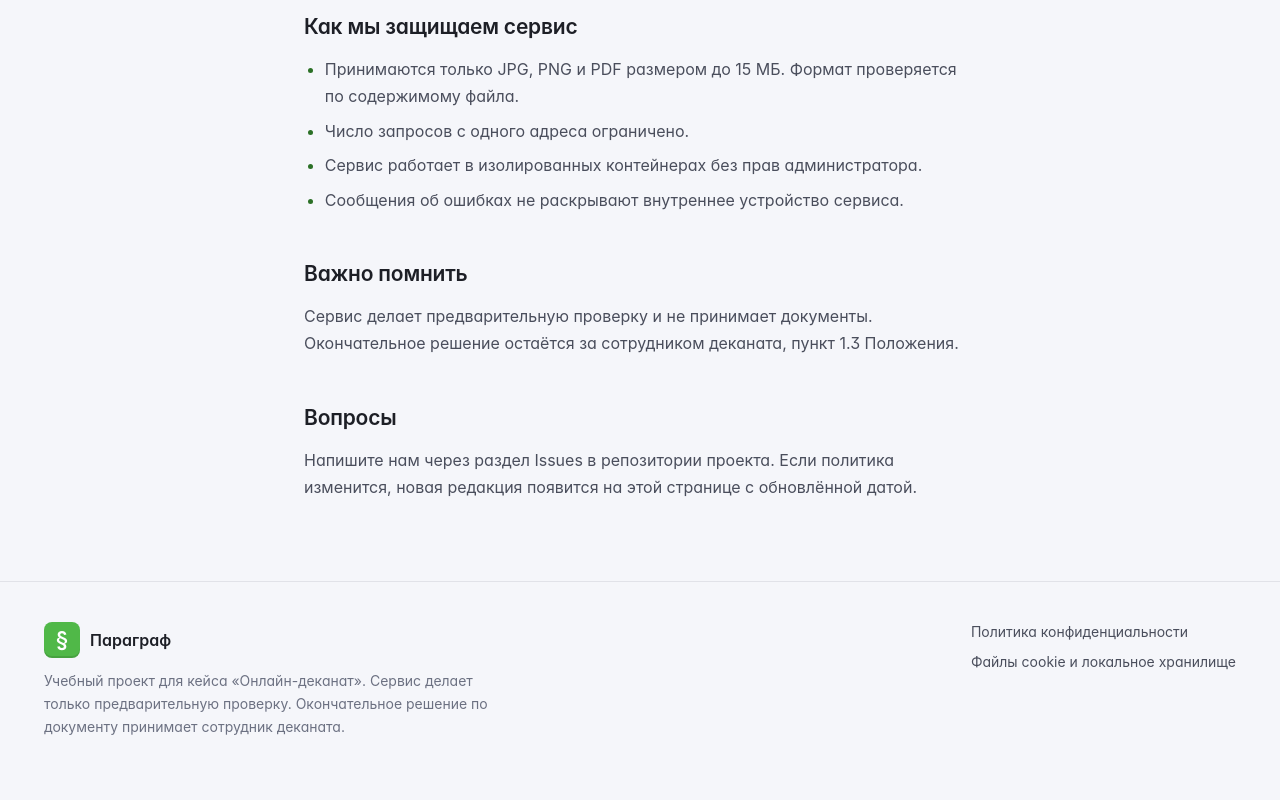
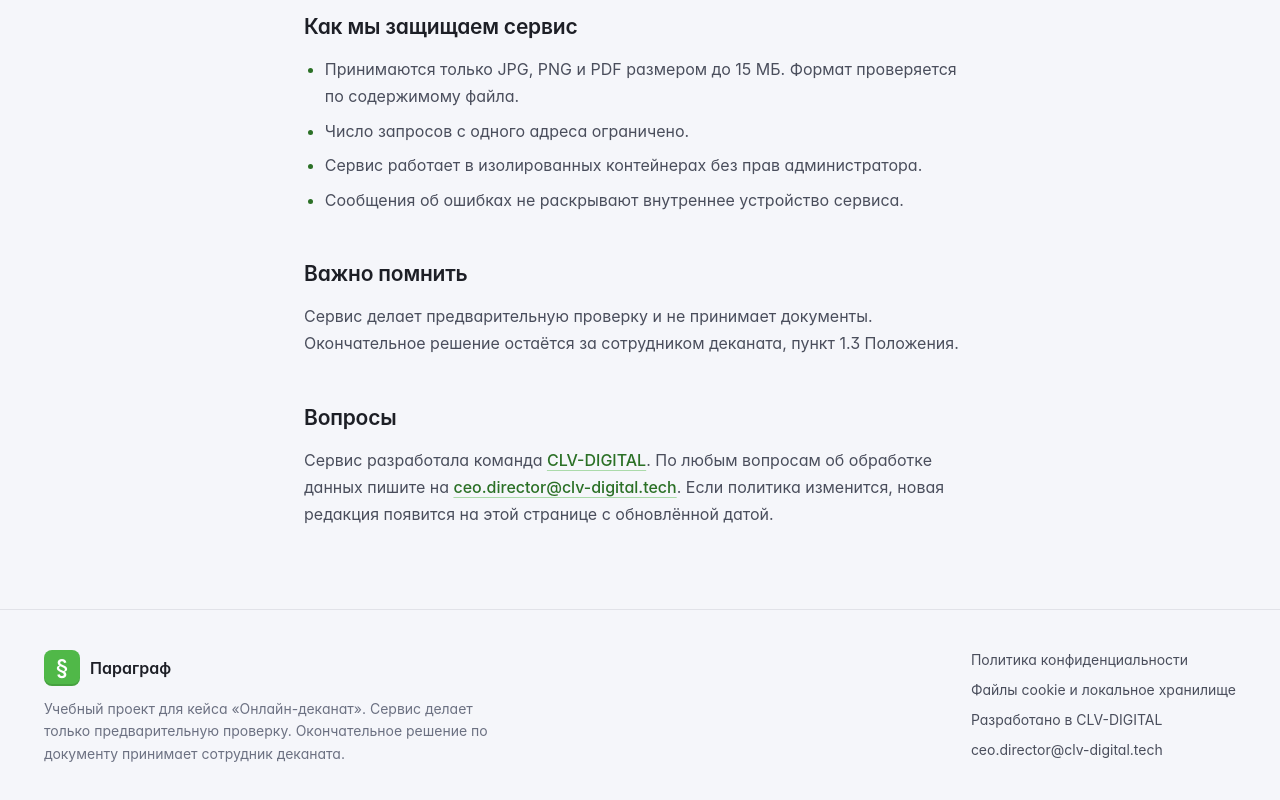
Before and after one commit to dimon0804/Docrux, a React (Vite) app in the folder frontend/: page /privacy in a window 1280 px wide. Shown: the part 1867-2667 px from the top of the page. Before the commit the page ends 2646 px from the top, so only its background shows below. Built offline with nearby package versions, Linux system fonts and the light colour scheme.

Commit message:
feat(web): add team contacts to the footer and the privacy policy

```diff
--- a/frontend/src/components/Footer.tsx
+++ b/frontend/src/components/Footer.tsx
@@ -23,6 +23,20 @@ export function Footer() {
           <Link href="/cookies" className="text-text-2 transition-colors hover:text-brand-text">
             Файлы cookie и локальное хранилище
           </Link>
+          <a
+            href="https://clv-digital.tech"
+            target="_blank"
+            rel="noopener noreferrer"
+            className="text-text-2 transition-colors hover:text-brand-text"
+          >
+            Разработано в CLV-DIGITAL
+          </a>
+          <a
+            href="mailto:ceo.director@clv-digital.tech"
+            className="text-text-2 transition-colors hover:text-brand-text"
+          >
+            ceo.director@clv-digital.tech
+          </a>
         </nav>
       </div>
     </footer>
--- a/frontend/src/pages/Privacy.tsx
+++ b/frontend/src/pages/Privacy.tsx
@@ -89,8 +89,13 @@ export function Privacy() {
 
       <h2>Вопросы</h2>
       <p>
-        Напишите нам через раздел Issues в репозитории проекта. Если политика изменится, новая
-        редакция появится на этой странице с обновлённой датой.
+        Сервис разработала команда{" "}
+        <a href="https://clv-digital.tech" target="_blank" rel="noopener noreferrer">
+          CLV-DIGITAL
+        </a>
+        . По любым вопросам об обработке данных пишите на{" "}
+        <a href="mailto:ceo.director@clv-digital.tech">ceo.director@clv-digital.tech</a>. Если
+        политика изменится, новая редакция появится на этой странице с обновлённой датой.
       </p>
     </Prose>
   );
```
